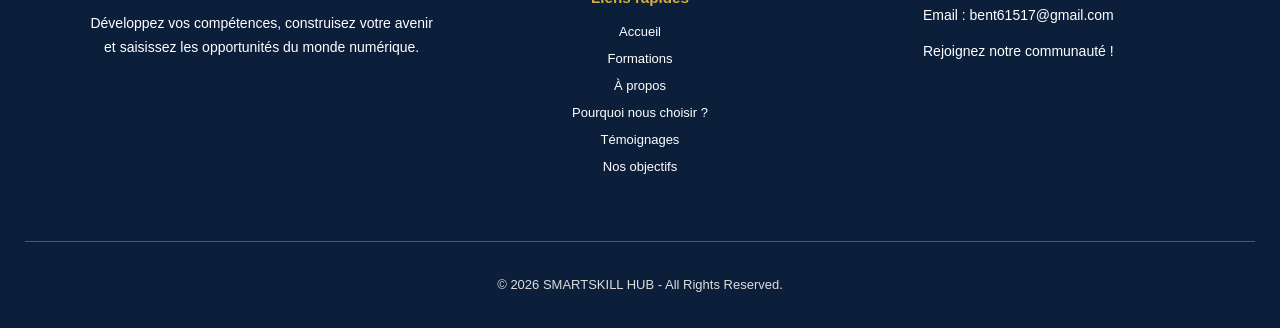
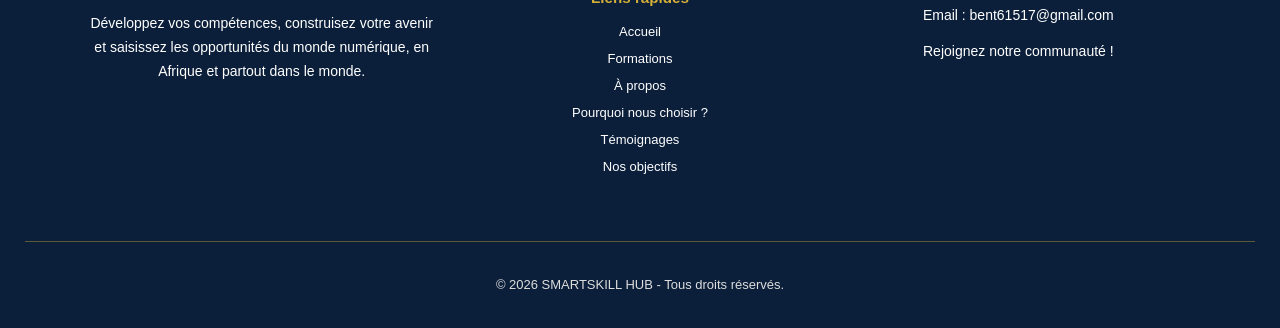
Before and after one commit to Smartkillhub/Smartskill-hub, a plain HTML site: page index.html in a window 1280 px wide. Shown: the part 5576-5904 px from the top of the page. Drawn offline with Linux system fonts and the light colour scheme.

Commit message:
Update index.html

```diff
--- a/index.html
+++ b/index.html
@@ -1016,20 +1016,23 @@ function changeLanguage() {
 
 </body>
 
+
 <footer class="footer">
 
   <div class="footer-content">
 
     <div class="footer-about">
       <h2>SMARTSKILL HUB</h2>
-      <p data-fr="Développez vos compétences, construisez votre avenir et saisissez les opportunités du monde numérique."
-         data-en="Develop your skills, build your future and discover opportunities in the digital world.">
-        Développez vos compétences, construisez votre avenir et saisissez les opportunités du monde numérique.
+
+      <p data-fr="Développez vos compétences, construisez votre avenir et saisissez les opportunités du monde numérique, en Afrique et partout dans le monde."
+         data-en="Develop your skills, build your future and discover digital opportunities in Africa and around the world.">
+        Développez vos compétences, construisez votre avenir et saisissez les opportunités du monde numérique, en Afrique et partout dans le monde.
       </p>
     </div>
 
     <div class="footer-links">
       <h3 data-fr="Liens rapides" data-en="Quick Links">Liens rapides</h3>
+
       <a href="#accueil" data-fr="Accueil" data-en="Home">Accueil</a>
       <a href="#formations" data-fr="Formations" data-en="Courses">Formations</a>
       <a href="#apropos" data-fr="À propos" data-en="About Us">À propos</a>
@@ -1040,7 +1043,9 @@ function changeLanguage() {
 
     <div class="footer-contact">
       <h3 data-fr="Contactez-nous" data-en="Contact Us">Contactez-nous</h3>
+
       <p>Email : bent61517@gmail.com</p>
+
       <p data-fr="Rejoignez notre communauté !"
          data-en="Join our community!">
         Rejoignez notre communauté !
@@ -1050,9 +1055,13 @@ function changeLanguage() {
   </div>
 
   <div class="footer-bottom">
-    <p>© 2026 SMARTSKILL HUB - All Rights Reserved.</p>
+    <p data-fr="© 2026 SMARTSKILL HUB - Tous droits réservés."
+       data-en="© 2026 SMARTSKILL HUB - All Rights Reserved.">
+      © 2026 SMARTSKILL HUB - Tous droits réservés.
+    </p>
   </div>
 
 </footer>
 
+
 </html>
```
